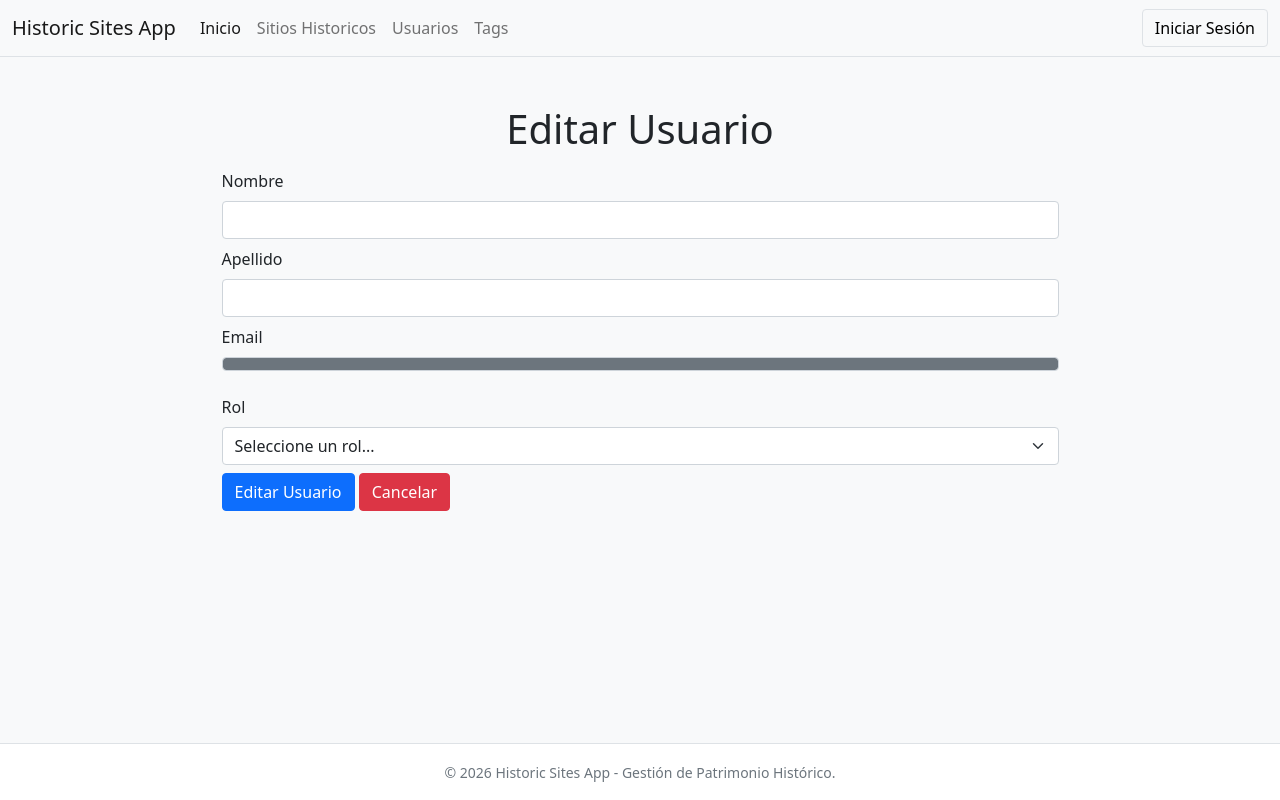
After one commit to TomasCamp/historic-sites-app, a Flask app: template src/templates/users/update.html in a window 1280 px wide. The commit adds this page. Run offline with Flask 3, Linux system fonts and the light colour scheme; the template is opened without the code that fills it: values that come from a table or form of the project are taken from there, others are empty.

Commit message:
feat: agregar función editar user

```diff
--- a/src/forms/user_forms.py
+++ b/src/forms/user_forms.py
@@ -83,3 +83,40 @@ class UserCreateForm(FlaskForm):
         self.role_id.choices = [("", "Seleccione un rol...")] + [
             (str(role.id), role.name) for role in roles
         ]
+
+
+class UserUpdateForm(FlaskForm):
+    name = StringField(
+        "Nombre",
+        validators=[
+            DataRequired("El campo nombre es obligatorio."),
+            Length(3, 60, "El campo nombre debe tener entre 3 y 60 caracteres."),
+            Regexp(
+                r"^[a-zA-ZáéíóúÁÉÍÓÚñÑüÜ\s]+$",
+                message="El campo nombre solo puede contener letras y espacios.",
+            ),
+        ],
+    )
+    lastname = StringField(
+        "Apellido",
+        validators=[
+            DataRequired("El campo apellido es obligatorio."),
+            Length(3, 60, "El campo apellido debe tener entre 3 y 60 caracteres."),
+            Regexp(
+                r"^[a-zA-ZáéíóúÁÉÍÓÚñÑüÜ\s]+$",
+                message="El campo apellido solo puede contener letras y espacios.",
+            ),
+        ],
+    )
+    role_id = SelectField(
+        "Rol", validators=[DataRequired("Debe seleccionar un rol para el usuario.")]
+    )
+
+    def __init__(self, *args, **kwargs):
+        super().__init__(*args, **kwargs)
+
+        roles = user_service.list_all_roles()
+
+        self.role_id.choices = [("", "Seleccione un rol...")] + [
+            (str(role.id), role.name) for role in roles
+        ]
--- /dev/null
+++ b/src/templates/users/update.html
@@ -0,0 +1,34 @@
+{% extends "layout.html" %}
+{% block content %}
+
+<h1 class="text-center mb-3">Editar Usuario</h1>
+
+<form method="POST" class="d-flex flex-column">
+    {{ form.hidden_tag() }}
+
+    <div class="mb-2">
+        {{form.name.label(class="form-label")}}
+        {{form.name(class="form-control")}}
+    </div>
+    <div class="mb-2">
+        {{form.lastname.label(class="form-label")}}
+        {{form.lastname(class="form-control")}}
+    </div>
+    <div class="mb-2">
+        <label class="form-label">Email</label>
+        <p class="form-control bg-secondary text-light">{{user.email}}</p>
+    </div>
+    <div class="mb-2">
+        {{form.role_id.label(class="form-label")}}
+        {{form.role_id(class="form-select")}}
+    </div>
+
+    <div class="mb-2">
+        <button type="submit" class="btn btn-primary">Editar Usuario</button>
+        <a href="{{url_for("users.index")}}" class="btn btn-danger">Cancelar</a>
+    </div>
+
+
+</form>
+
+{% endblock %}
```
Also changed, not shown: src/controllers/user_controller.py (+27 -0 lines), src/templates/users/index.html (+7 -1 lines).
